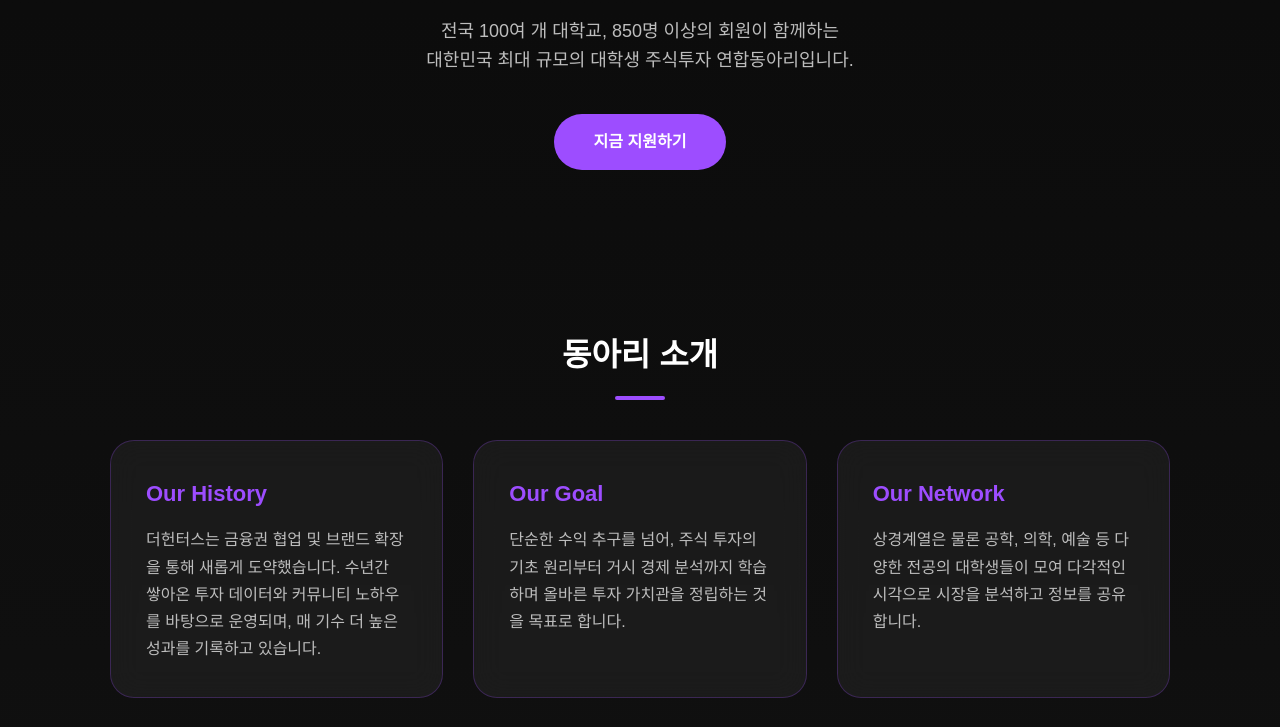
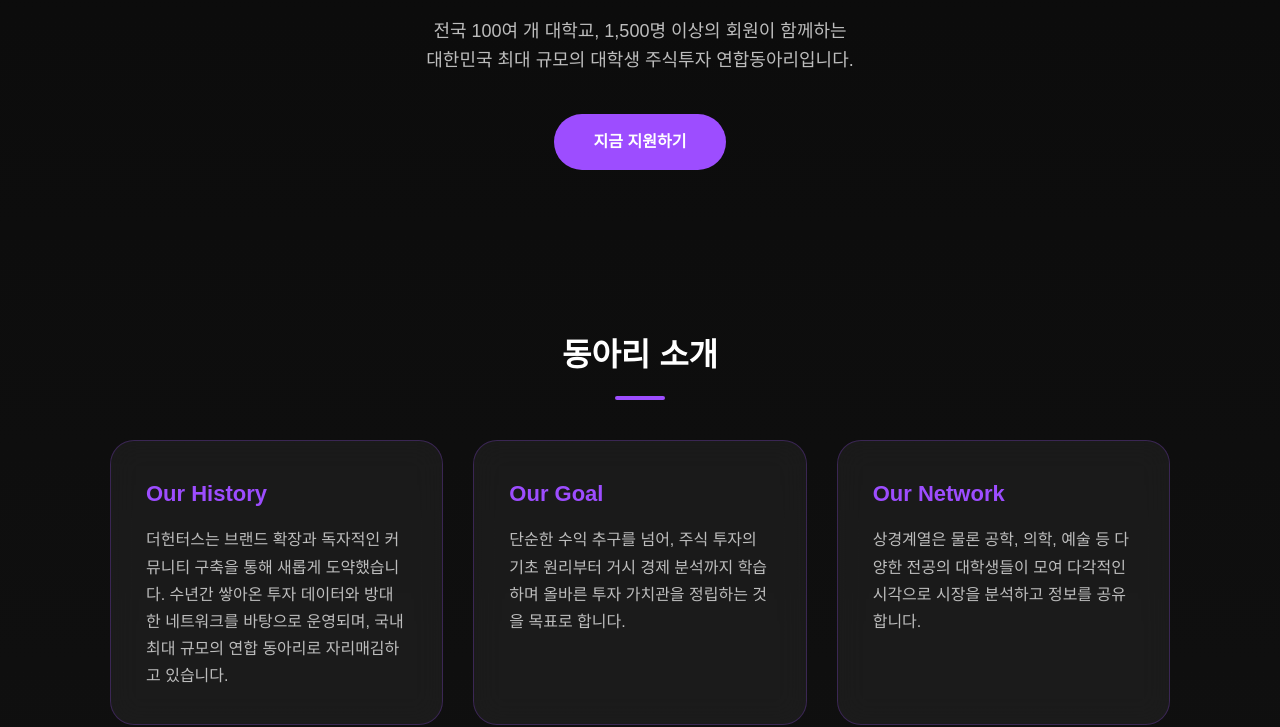
Before and after one commit to kyesunghyun/the-hunters, a plain HTML site: page index.html in a window 1280 px wide. Shown: the part 424-1151 px from the top of the page. Drawn offline with Linux system fonts and the light colour scheme.

Commit message:
update: member count to 1500 and remove financial collaboration mention

```diff
--- a/index.html
+++ b/index.html
@@ -4,8 +4,8 @@
     <meta charset="UTF-8">
     <meta name="viewport" content="width=device-width, initial-scale=1.0">
     <title>THE HUNTERS | 대한민국 대학생 주식투자 연합동아리</title>
-    <meta name="description" content="전국 100여 개 대학교, 850명 이상의 회원이 함께하는 대한민국 최대 규모의 대학생 주식투자 연합동아리 더헌터스입니다. 기초부터 실전 투자대회 입상까지 함께 성장합니다.">
-    <meta name="keywords" content="주식동아리, 대학생주식투자, 더헌터스, 주식스터디, 모의투자대회, 연합동아리">
+    <meta name="description" content="전국 100여 개 대학교, 1,500명 이상의 회원이 함께하는 대한민국 최대 규모의 대학생 주식투자 연합동아리 더헌터스입니다. 기초부터 실전 투자대회 입상까지 함께 성장합니다.">
+    <meta name="keywords" content="주식동아리, 대학생주식투자, 더헌터스, 주식스터디, 모의투자대회, 연합동아리, 1500명">
 
     <!-- Google AdSense -->
     <script async src="https://pagead2.googlesyndication.com/pagead/js/adsbygoogle.js?client=ca-pub-6405401536665357" crossorigin="anonymous"></script>
@@ -275,7 +275,7 @@
         <img src="logo.png" alt="THE HUNTERS" class="hero-logo">
         <h1 class="title">THE HUNTERS</h1>
         <p class="subtitle">
-            전국 100여 개 대학교, 850명 이상의 회원이 함께하는<br>
+            전국 100여 개 대학교, 1,500명 이상의 회원이 함께하는<br>
             대한민국 최대 규모의 대학생 주식투자 연합동아리입니다.
         </p>
         <a href="#apply" class="btn-main">지금 지원하기</a>
@@ -286,7 +286,7 @@
         <div class="grid">
             <div class="card">
                 <h3>Our History</h3>
-                <p>더헌터스는 금융권 협업 및 브랜드 확장을 통해 새롭게 도약했습니다. 수년간 쌓아온 투자 데이터와 커뮤니티 노하우를 바탕으로 운영되며, 매 기수 더 높은 성과를 기록하고 있습니다.</p>
+                <p>더헌터스는 브랜드 확장과 독자적인 커뮤니티 구축을 통해 새롭게 도약했습니다. 수년간 쌓아온 투자 데이터와 방대한 네트워크를 바탕으로 운영되며, 국내 최대 규모의 연합 동아리로 자리매김하고 있습니다.</p>
             </div>
             <div class="card">
                 <h3>Our Goal</h3>
```
